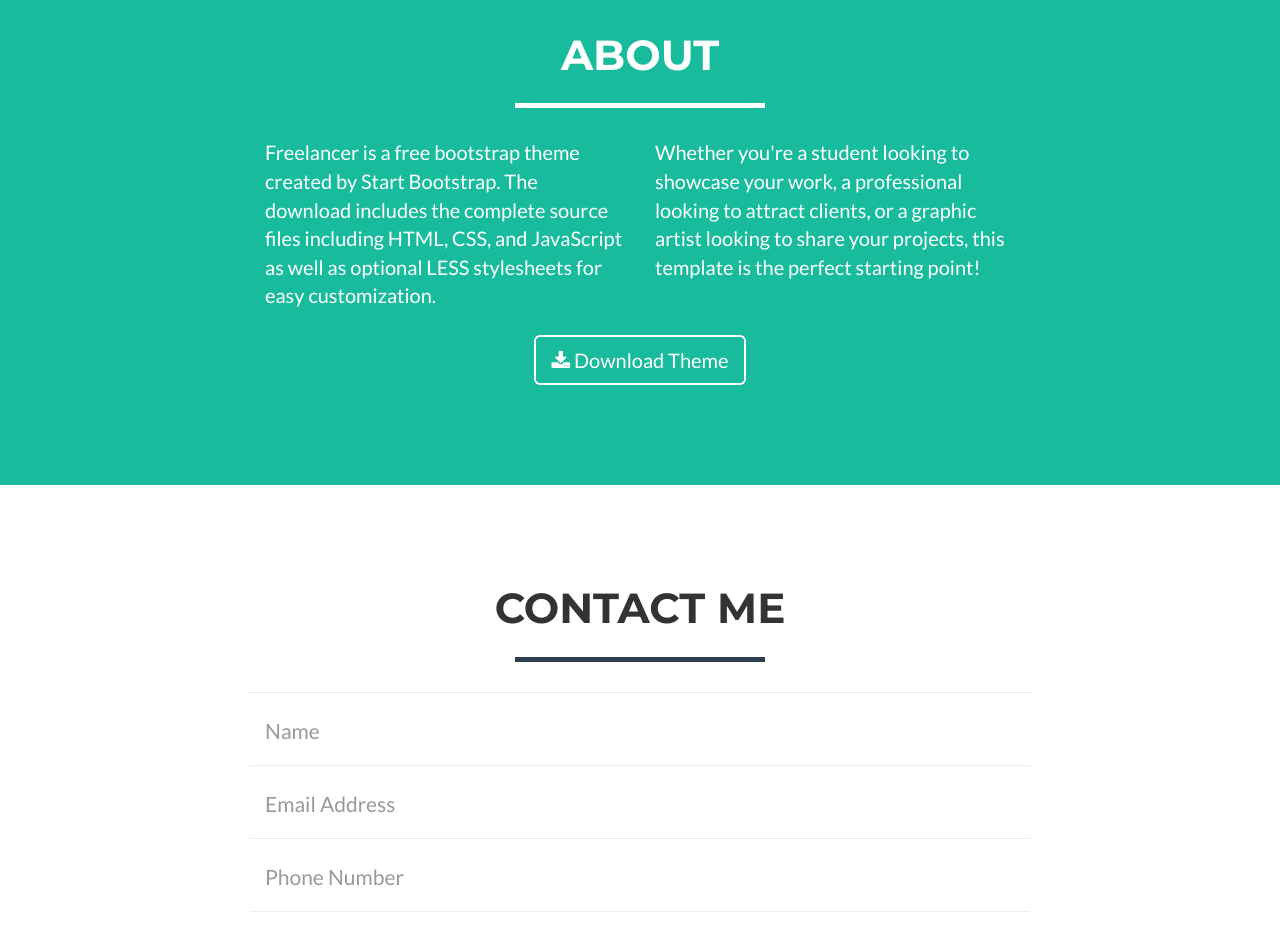
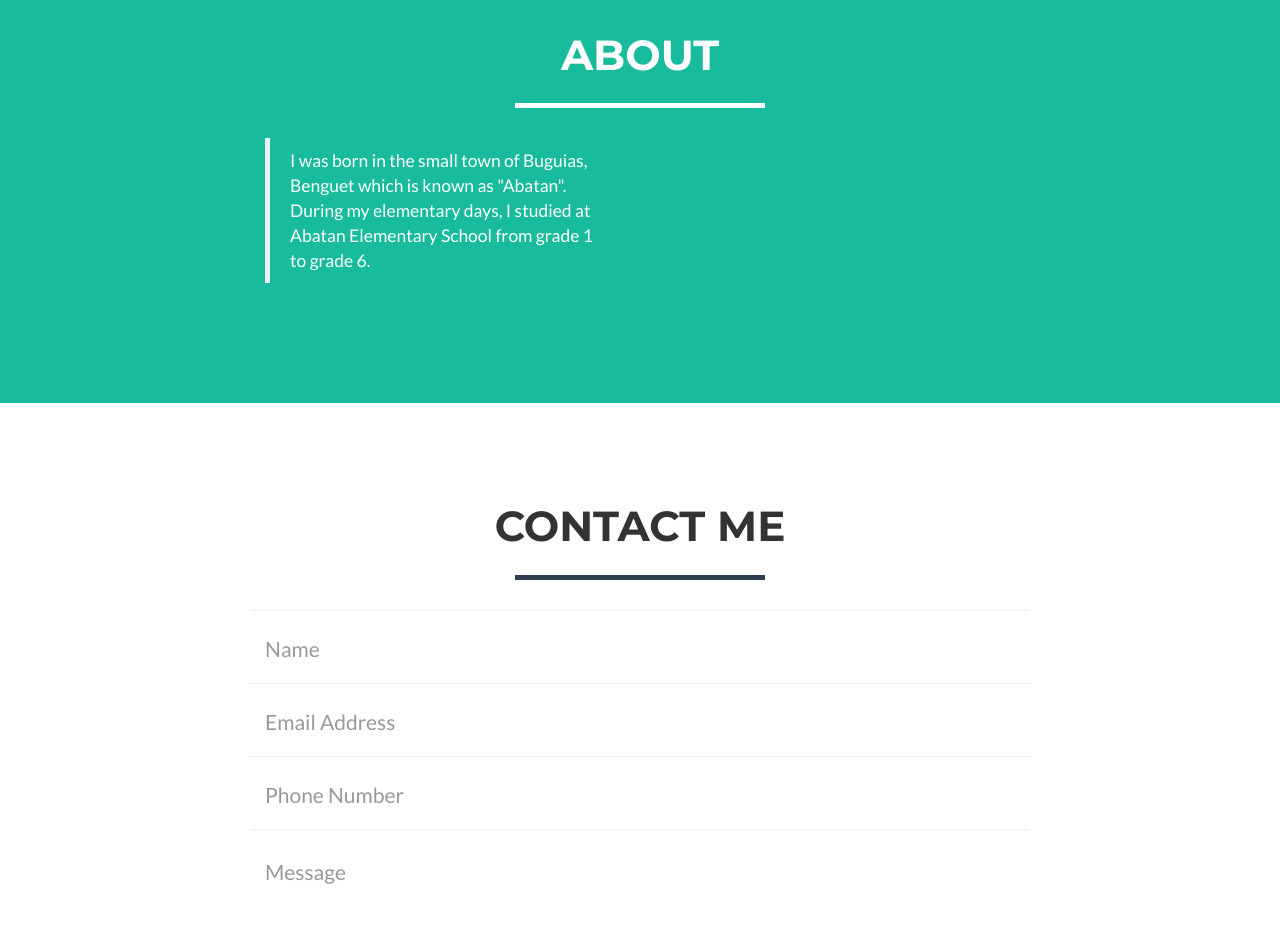
Before and after one commit to danvillealimondo/danvillealimondo.github.io, a website: page index.html in a window 1280 px wide. Shown: the part 1720-2658 px from the top of the page. Drawn offline with nearby package versions, Linux system fonts and the light colour scheme.

Commit message:
Update index.html

```diff
--- a/index.html
+++ b/index.html
@@ -167,15 +167,10 @@
             </div>
             <div class="row">
                 <div class="col-lg-4 col-lg-offset-2">
-                    <p>Freelancer is a free bootstrap theme created by Start Bootstrap. The download includes the complete source files including HTML, CSS, and JavaScript as well as optional LESS stylesheets for easy customization.</p>
+                    <blockquote>I was born in the small town of Buguias, Benguet which is known as "Abatan". During my elementary days, I studied at Abatan Elementary School from grade 1 to grade 6.</blockquote>
                 </div>
                 <div class="col-lg-4">
-                    <p>Whether you're a student looking to showcase your work, a professional looking to attract clients, or a graphic artist looking to share your projects, this template is the perfect starting point!</p>
-                </div>
-                <div class="col-lg-8 col-lg-offset-2 text-center">
-                    <a href="#" class="btn btn-lg btn-outline">
-                        <i class="fa fa-download"></i> Download Theme
-                    </a>
+                    <p></p>
                 </div>
             </div>
         </div>
```
